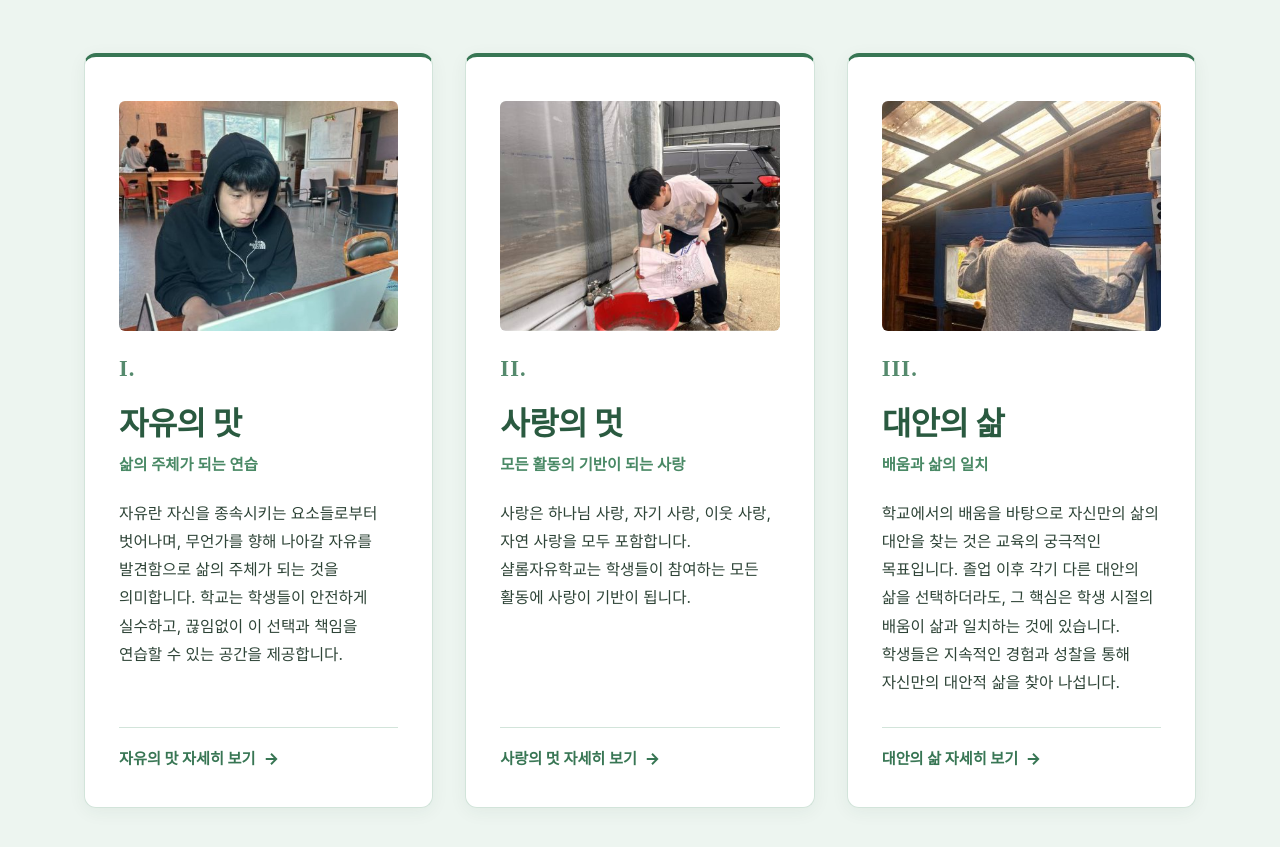
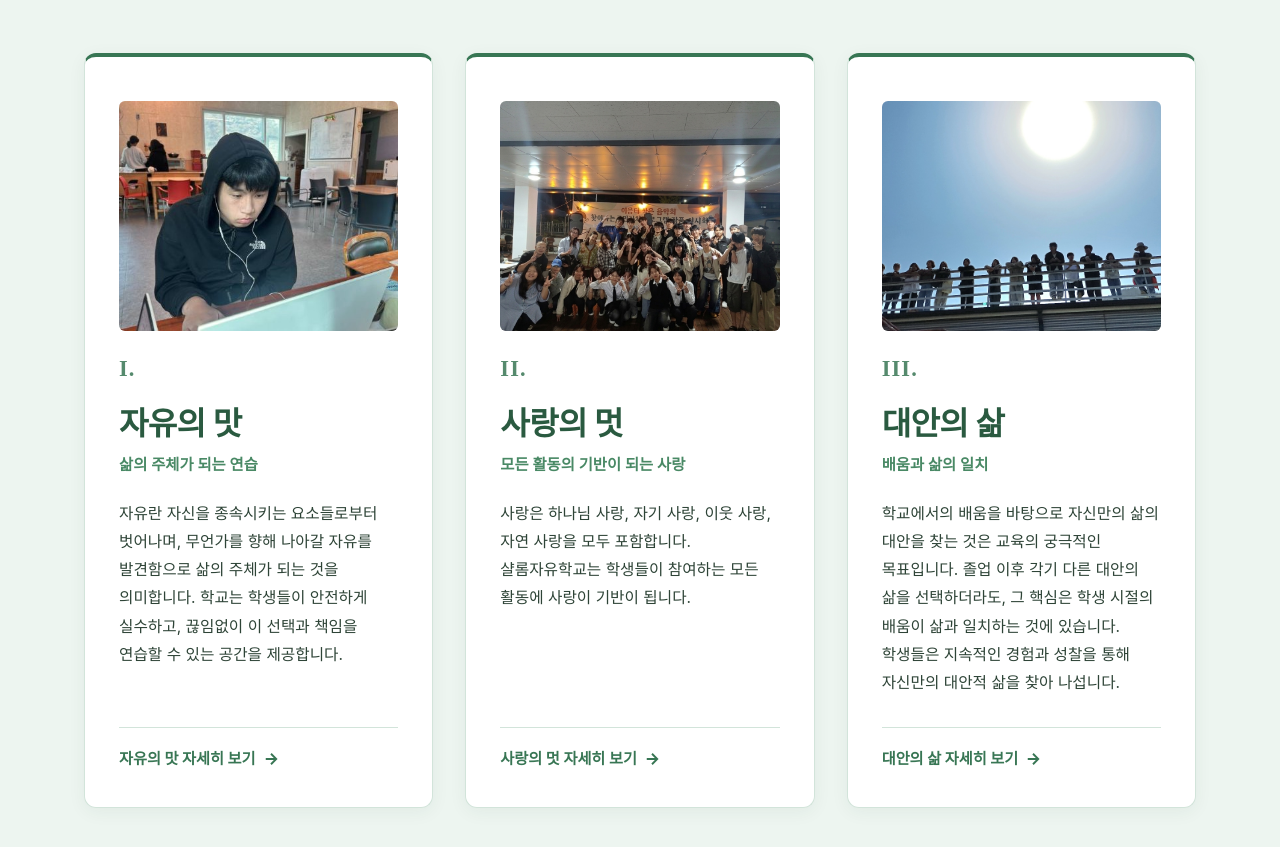
Before and after one commit to 12124653yh/shalom-freeschool, a plain HTML site: page index.html in a window 1280 px wide. Shown: the part 1093-1940 px from the top of the page. Drawn offline with Linux system fonts and the light colour scheme; a web font is replaced by a local one.

Commit message:
feat: 교육철학 대안의 삶(하늘 아래 난간) 및 사랑의 멋(작은 음악회) 신규 사진 등록 및 구 사진 정리

```diff
--- a/index.html
+++ b/index.html
@@ -136,7 +136,7 @@
           <a href="philosophy.html#love" class="philo-card-editorial">
             <!-- 사진 칸: 교육철학 2번 -->
             <div class="card-photo-slot" id="philo-photo-slot-2">
-              <img src="images/philo_2.png" alt="사랑의 멋 - 샬롬자유학교" loading="lazy">
+              <img src="images/philo_2.jpg" alt="사랑의 멋 - 샬롬자유학교" loading="lazy">
             </div>
             <span class="philo-card-num">II.</span>
             <h3 class="philo-card-title">사랑의 멋</h3>
@@ -156,7 +156,7 @@
           <a href="philosophy.html#alternative" class="philo-card-editorial">
             <!-- 사진 칸: 교육철학 3번 -->
             <div class="card-photo-slot" id="philo-photo-slot-3">
-              <img src="images/philo_3.png" alt="대안의 삶 - 샬롬자유학교" loading="lazy">
+              <img src="images/philo_3.jpg" alt="대안의 삶 - 샬롬자유학교" loading="lazy">
             </div>
             <span class="philo-card-num">III.</span>
             <h3 class="philo-card-title">대안의 삶</h3>
```
Also changed, not shown: images/philo_2.jpg (added), images/philo_2.png (deleted), images/philo_3.jpg (added), images/philo_3.png (deleted), images/philo_alternative.jpg (deleted), images/philo_love.png (deleted).
